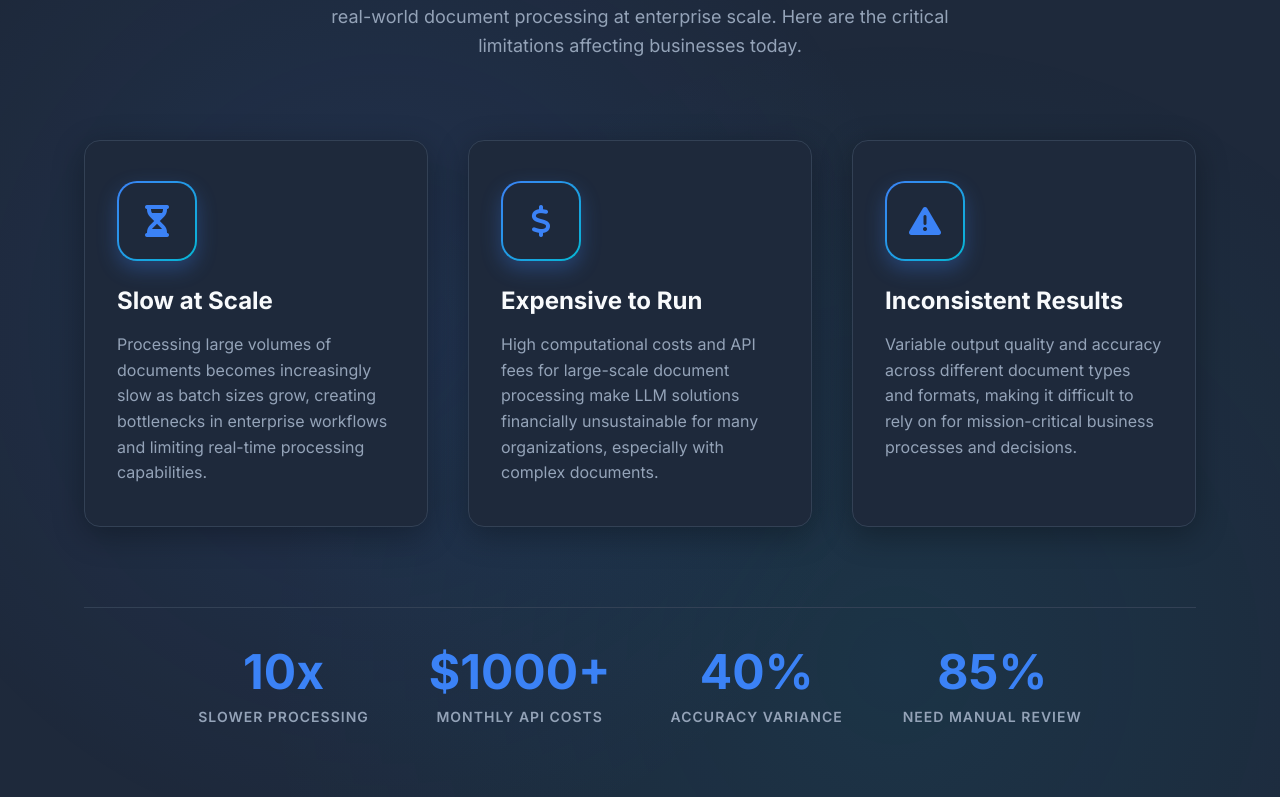
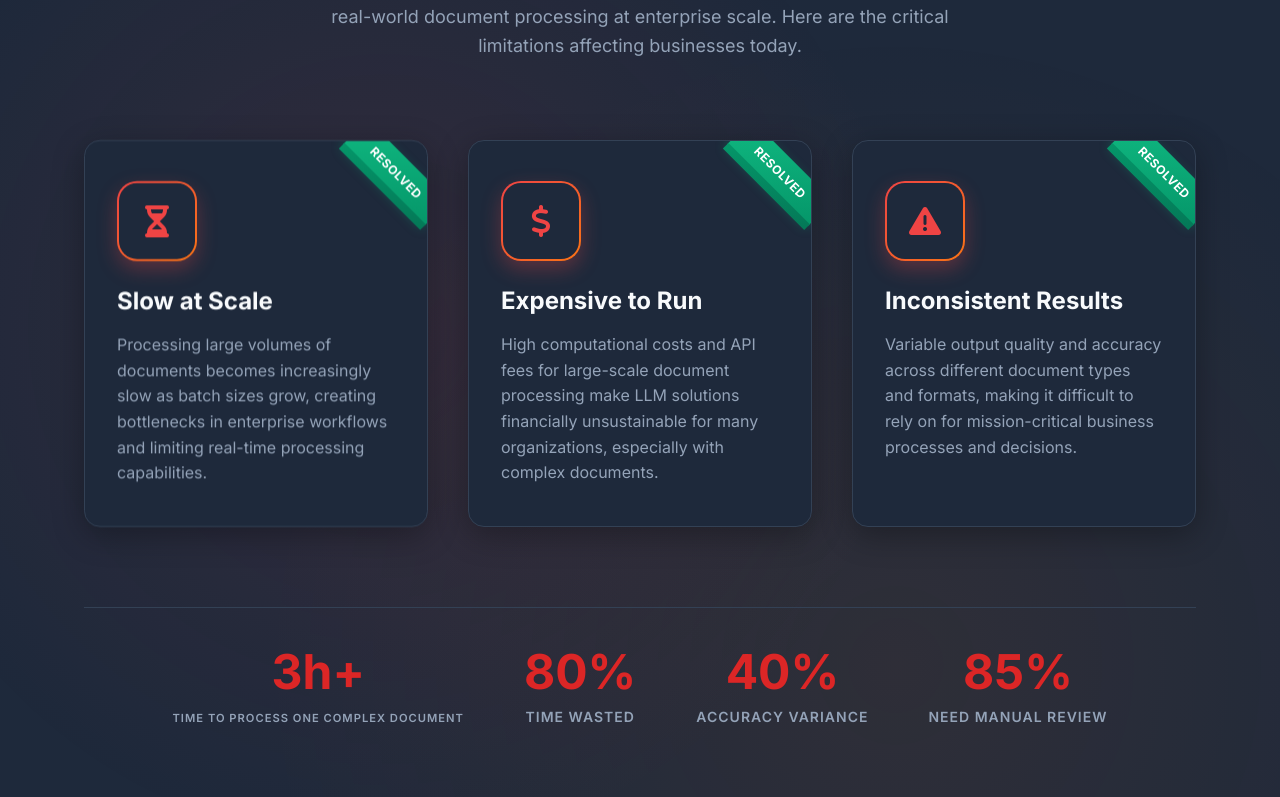
Before and after one commit to Fernand0r/segmental-ai, a Next.js app: page / in a window 1280 px wide. Shown: the part 1563-2360 px from the top of the page. Built offline with nearby package versions, Linux system fonts and the light colour scheme.

Commit message:
feat: Update for problems

```diff
--- a/src/app/globals.css
+++ b/src/app/globals.css
@@ -12,6 +12,10 @@
   --bg-darker: #0f172a;
   --card-bg: #1e293b;
   --border-color: #334155;
+  --problem-primary: #ef4444;
+  --problem-secondary: #f97316;
+  --problem-tertiary: #f59e0b;
+  --problem-danger: #dc2626;
 }
 
 * {
@@ -440,12 +444,12 @@ section {
   background:
     radial-gradient(
       circle at 30% 50%,
-      rgba(59, 130, 246, 0.1) 0%,
+      rgba(239, 68, 68, 0.1) 0%,
       transparent 50%
     ),
     radial-gradient(
       circle at 70% 80%,
-      rgba(6, 182, 212, 0.08) 0%,
+      rgba(249, 115, 22, 0.08) 0%,
       transparent 50%
     );
   z-index: 1;
@@ -482,7 +486,7 @@ section {
   left: 0;
   right: 0;
   height: 4px;
-  background: linear-gradient(90deg, var(--primary), var(--secondary));
+  background: linear-gradient(90deg, var(--problem-primary), var(--problem-secondary));
   transform: scaleX(0);
   transform-origin: left;
   transition: transform 0.4s ease;
@@ -495,20 +499,20 @@ section {
 .problem-card:hover {
   transform: translateY(-12px);
   box-shadow: 0 20px 60px rgba(0, 0, 0, 0.4);
-  border-color: var(--primary);
+  border-color: var(--problem-primary);
 }
 
 .problem-icon {
   width: 80px;
   height: 80px;
-  background: linear-gradient(135deg, var(--primary), var(--secondary));
+  background: linear-gradient(135deg, var(--problem-primary), var(--problem-secondary));
   border-radius: 20px;
   display: flex;
   align-items: center;
   justify-content: center;
   margin-bottom: 24px;
   position: relative;
-  box-shadow: 0 8px 20px rgba(59, 130, 246, 0.3);
+  box-shadow: 0 8px 20px rgba(239, 68, 68, 0.3);
 }
 
 .problem-icon::after {
@@ -522,7 +526,7 @@ section {
 
 .problem-card i {
   font-size: 32px;
-  color: var(--primary);
+  color: var(--problem-primary);
   position: relative;
   z-index: 2;
 }
@@ -542,6 +546,37 @@ section {
   margin-bottom: 0;
 }
 
+/* Corner ribbon styles */
+.corner-ribbon {
+  position: absolute;
+  top: 0;
+  right: 0;
+  background: linear-gradient(135deg, #10b981, #059669);
+  color: white;
+  padding: 8px 24px;
+  font-size: 12px;
+  font-weight: 700;
+  text-transform: uppercase;
+  letter-spacing: 0.5px;
+  transform: rotate(45deg) translate(25%, -25%);
+  transform-origin: center;
+  box-shadow: 0 4px 12px rgba(16, 185, 129, 0.3);
+  z-index: 10;
+  min-width: 100px;
+  text-align: center;
+}
+
+.corner-ribbon::before {
+  content: '';
+  position: absolute;
+  top: 100%;
+  left: 0;
+  right: 0;
+  height: 8px;
+  background: linear-gradient(135deg, #059669, #047857);
+  transform: translateY(-2px);
+}
+
 .problem-stats {
   display: flex;
   justify-content: center;
@@ -558,7 +593,7 @@ section {
 .stat-number {
   font-size: 48px;
   font-weight: 800;
-  color: var(--primary);
+  color: var(--problem-danger);
   display: block;
   line-height: 1;
   margin-bottom: 8px;
--- a/src/components/Hero.tsx
+++ b/src/components/Hero.tsx
@@ -9,11 +9,11 @@ export default function Hero() {
 
 			<div className="container">
 				<div className="hero-content fade-in-up">
-					<h1>Universal Data <br />Indexing Engine</h1>
-					<p>
-						Transform your data with intelligent AI-powered processing.
-						Unlock insights from any document format with enterprise-grade accuracy and speed.
-					</p>
+					<h1>
+						Universal Data <br />
+						Indexing Engine
+					</h1>
+					<p>Transform your data with intelligent AI-powered processing. Unlock insights from any document format with enterprise-grade accuracy and speed.</p>
 				</div>
 
 				<div className="hero-features fade-in-up delay-1">
@@ -45,6 +45,10 @@ export default function Hero() {
 						<Image src="/images/iMac.jpg" alt="AI Document Processing Dashboard" width={900} height={800} />
 						<div className="hero-stats">
 							<div className="hero-stat">
+								<span className="hero-stat-number">800+</span>
+								<span className="hero-stat-label">Enterprise Clients</span>
+							</div>
+							<div className="hero-stat">
 								<span className="hero-stat-number">40M+</span>
 								<span className="hero-stat-label">Documents</span>
 							</div>
@@ -56,10 +60,6 @@ export default function Hero() {
 								<span className="hero-stat-number">95%+</span>
 								<span className="hero-stat-label">Coverage</span>
 							</div>
-							<div className="hero-stat">
-								<span className="hero-stat-number">10x</span>
-								<span className="hero-stat-label">Faster</span>
-							</div>
 						</div>
 					</div>
 				</div>
--- a/src/components/Problems.tsx
+++ b/src/components/Problems.tsx
@@ -5,55 +5,56 @@ export default function Problems() {
 				<div className="section-header">
 					<h2>The Problem with LLM Document Analysis</h2>
 					<p>
-            While LLMs are revolutionary, they face significant challenges when
-            applied to real-world document processing at enterprise scale.
-            Here are the critical limitations affecting businesses today.
+						While LLMs are revolutionary, they face significant challenges when applied to real-world document processing at enterprise scale. Here are the
+						critical limitations affecting businesses today.
 					</p>
 				</div>
 				<div className="problem-cards">
 					<div className="problem-card fade-in-up">
+						<div className="corner-ribbon">RESOLVED</div>
 						<div className="problem-icon">
 							<i className="fas fa-hourglass-half"></i>
 						</div>
 						<h3>Slow at Scale</h3>
 						<p>
-              Processing large volumes of documents becomes increasingly slow
-              as batch sizes grow, creating bottlenecks in enterprise workflows
-              and limiting real-time processing capabilities.
+							Processing large volumes of documents becomes increasingly slow as batch sizes grow, creating bottlenecks in enterprise workflows and limiting
+							real-time processing capabilities.
 						</p>
 					</div>
 					<div className="problem-card fade-in-up delay-1">
+						<div className="corner-ribbon">RESOLVED</div>
 						<div className="problem-icon">
 							<i className="fas fa-dollar-sign"></i>
 						</div>
 						<h3>Expensive to Run</h3>
 						<p>
-              High computational costs and API fees for large-scale document
-              processing make LLM solutions financially unsustainable for
-              many organizations, especially with complex documents.
+							High computational costs and API fees for large-scale document processing make LLM solutions financially unsustainable for many organizations,
+							especially with complex documents.
 						</p>
 					</div>
 					<div className="problem-card fade-in-up delay-2">
+						<div className="corner-ribbon">RESOLVED</div>
 						<div className="problem-icon">
 							<i className="fas fa-exclamation-triangle"></i>
 						</div>
 						<h3>Inconsistent Results</h3>
 						<p>
-              Variable output quality and accuracy across different document
-              types and formats, making it difficult to rely on for
-              mission-critical business processes and decisions.
+							Variable output quality and accuracy across different document types and formats, making it difficult to rely on for mission-critical business
+							processes and decisions.
 						</p>
 					</div>
 				</div>
 
 				<div className="problem-stats">
 					<div className="stat-item">
-            <span className="stat-number">10x</span>
-            <span className="stat-label">Slower Processing</span>
+						<span className="stat-number">3h+</span>
+						<span className="stat-label" style={{ fontSize: '0.7rem' }}>
+							Time to process one complex document
+						</span>
 					</div>
 					<div className="stat-item">
-            <span className="stat-number">$1000+</span>
-            <span className="stat-label">Monthly API Costs</span>
+						<span className="stat-number">80%</span>
+						<span className="stat-label">Time wasted</span>
 					</div>
 					<div className="stat-item">
 						<span className="stat-number">40%</span>
--- a/src/components/Solution.tsx
+++ b/src/components/Solution.tsx
@@ -57,12 +57,14 @@ export default function Solution() {
 
 				<div className="solution-metrics">
 					<div className="solution-metric">
-						<span className="solution-metric-number">800+</span>
-						<span className="solution-metric-label">Enterprise Clients</span>
+						<span className="solution-metric-number">2min</span>
+						<span className="solution-metric-label" style={{ fontSize: '0.7rem' }}>
+							Time to process one complex document
+						</span>
 					</div>
 					<div className="solution-metric">
 						<span className="solution-metric-number">80%+</span>
-						<span className="solution-metric-label">Cost Reduction</span>
+						<span className="solution-metric-label">Time Saved</span>
 					</div>
 					<div className="solution-metric">
 						<span className="solution-metric-number">95%+</span>
```
Lines whose indentation alone changed are shown as unchanged.
